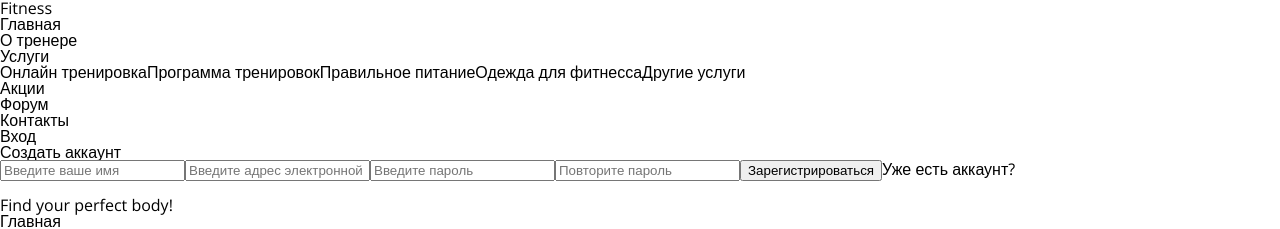
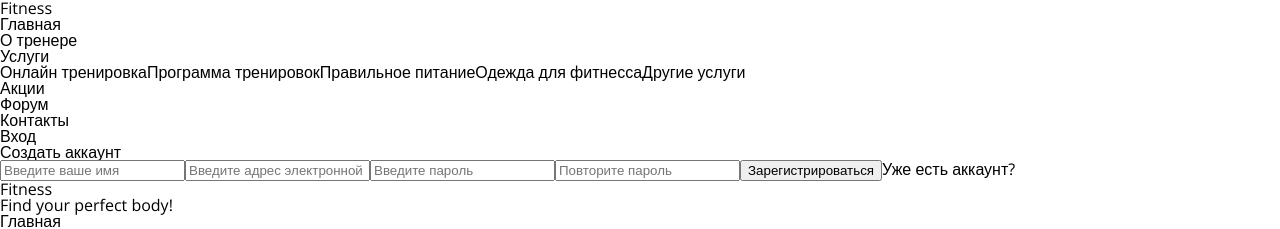
Before and after one commit to webui012/fitness-trainer, a React app in the folder app/: page /signup in a window 1280 px wide. Shown: the top 229 px of the page. Built offline with nearby package versions, Linux system fonts and the light colour scheme.

Commit message:
logo color fixed

```diff
--- a/app/src/components/Footer/Footer.js
+++ b/app/src/components/Footer/Footer.js
@@ -9,10 +9,9 @@ import {
 import './Footer.scss'
 
 const Footer = () => {
-  let style = { color: '#fff' };
   return (
     <footer className='footer'>
-      <Logo style={style} />
+      <Logo />
       <span className='logo-caption'>Find your perfect body!</span>
       <Navigation />
       <div className='socials'>
--- a/app/src/components/Footer/Footer.scss
+++ b/app/src/components/Footer/Footer.scss
@@ -12,6 +12,10 @@
 
   .nav-list-item:after {
     display: none;
+  }
+
+  .logo {
+    color: #fff;
   }
 }
 
--- a/app/src/components/Logo/Logo.js
+++ b/app/src/components/Logo/Logo.js
@@ -3,7 +3,7 @@ import './Logo.scss';
 
 const Logo = props =>
   <div className='logo-wrapper'>
-    <a href='#' className='logo' style={props.style}>Fitness</a>
+    <a href='#' className='logo'>Fitness</a>
   </div>;
 
 export default Logo;
```
